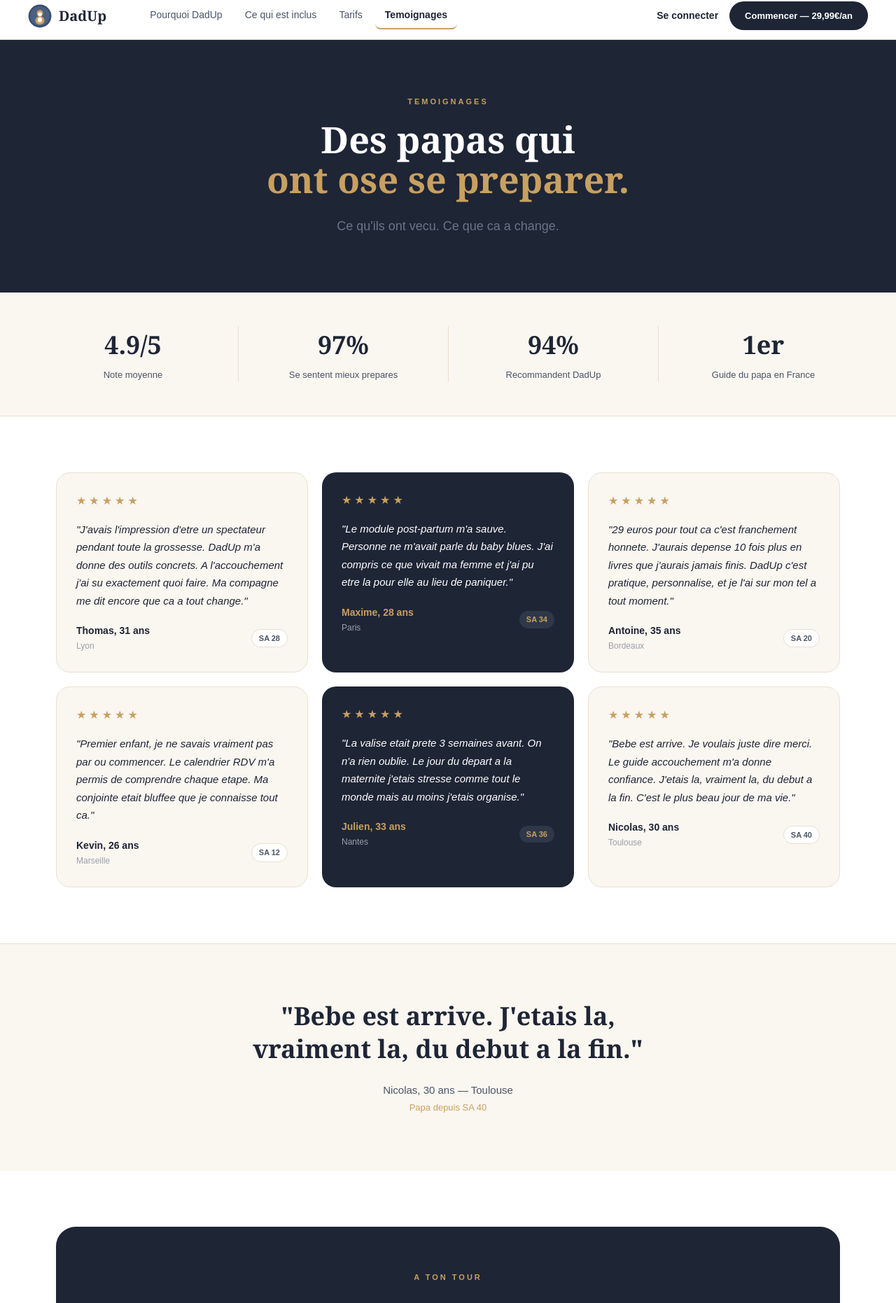
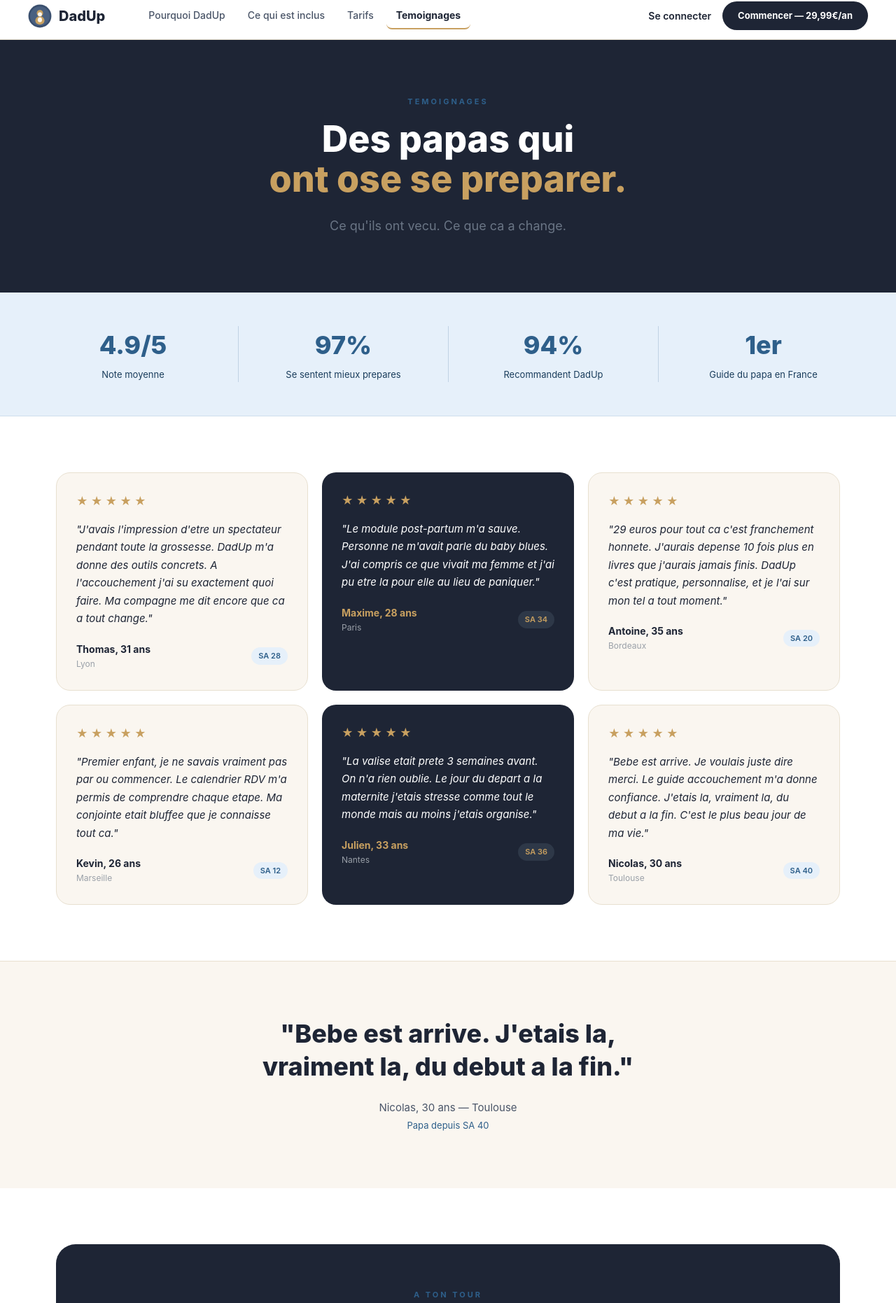
Before and after one commit to Julproject/dadup, a Next.js app: page /temoignages in a window 1280 px wide. Shown: the part 11-1873 px from the top of the page at 70% size. Built offline with nearby package versions, Linux system fonts and the light colour scheme.

Commit message:
Update page.tsx

```diff
--- a/app/temoignages/page.tsx
+++ b/app/temoignages/page.tsx
@@ -1,3 +1,5 @@
+'use client';
+
 const C = {
   dark: '#1e2535',
   gold: '#c8a060',
@@ -6,6 +8,9 @@
   border: '#e8e0d0',
   text: '#4a5568',
   textLight: '#9aa0a8',
+  blue: '#2E5F8A',
+  bluePale: '#E6F0FA',
+  blueDark: '#1A3D5C',
 };
 
 function Nav() {
@@ -21,7 +26,7 @@
             <ellipse cx="150" cy="196" rx="27" ry="31" fill="#faf6f0"/>
             <circle cx="150" cy="128" r="26" fill="#faf6f0"/>
           </svg>
-          <span style={{fontWeight:800, color:C.dark, fontSize:'20px', fontFamily:'Georgia,serif'}}>DadUp</span>
+          <span style={{fontWeight:800, color:C.dark, fontSize:'20px'}}>DadUp</span>
         </a>
         <div style={{display:'flex', gap:'4px'}}>
           <a href="/pourquoi" style={{color:C.text, fontSize:'14px', fontWeight:500, padding:'8px 14px', borderRadius:'8px', textDecoration:'none'}}>Pourquoi DadUp</a>
@@ -50,7 +55,7 @@
           <ellipse cx="150" cy="196" rx="27" ry="31" fill="#faf6f0"/>
           <circle cx="150" cy="128" r="26" fill="#faf6f0"/>
         </svg>
-        <span style={{color:C.white, fontSize:'16px', fontWeight:700, fontFamily:'Georgia,serif'}}>DadUp</span>
+        <span style={{color:C.white, fontSize:'16px', fontWeight:700}}>DadUp</span>
       </div>
       <p style={{color:'#6a7585', fontSize:'12px', margin:0}}>DadUp est un outil d'information. Il ne remplace pas l'avis d'un medecin.</p>
     </footer>
@@ -68,20 +73,20 @@
   ];
 
   return (
-    <main style={{minHeight:'100vh', background:C.white, fontFamily:'sans-serif'}}>
+    <main style={{minHeight:'100vh', background:C.white, fontFamily:"-apple-system,BlinkMacSystemFont,'Segoe UI',sans-serif"}}>
       <Nav/>
 
       <section style={{background:C.dark, padding:'80px 40px'}}>
         <div style={{maxWidth:'800px', margin:'0 auto', textAlign:'center'}}>
-          <p style={{color:C.gold, fontSize:'11px', fontWeight:700, letterSpacing:'3px', textTransform:'uppercase', margin:'0 0 16px'}}>Temoignages</p>
-          <h1 style={{color:C.white, fontSize:'52px', fontWeight:800, margin:'0 0 24px', lineHeight:1.1, fontFamily:'Georgia,serif'}}>
+          <p style={{color:C.blue, fontSize:'11px', fontWeight:700, letterSpacing:'3px', textTransform:'uppercase', margin:'0 0 16px'}}>Temoignages</p>
+          <h1 style={{color:C.white, fontSize:'52px', fontWeight:800, margin:'0 0 24px', lineHeight:1.1}}>
             Des papas qui<br/><span style={{color:C.gold}}>ont ose se preparer.</span>
           </h1>
           <p style={{color:'#6a7585', fontSize:'18px', lineHeight:1.7, margin:0}}>Ce qu'ils ont vecu. Ce que ca a change.</p>
         </div>
       </section>
 
-      <section style={{background:C.cream, padding:'48px 40px', borderBottom:`1px solid ${C.border}`}}>
+      <section style={{background:C.bluePale, padding:'48px 40px', borderBottom:`1px solid rgba(46,95,138,0.12)`}}>
         <div style={{maxWidth:'1200px', margin:'0 auto', display:'grid', gridTemplateColumns:'repeat(4,1fr)', textAlign:'center'}}>
           {[
             {chiffre:'4.9/5', label:'Note moyenne'},
@@ -89,9 +94,9 @@
             {chiffre:'94%', label:'Recommandent DadUp'},
             {chiffre:'1er', label:'Guide du papa en France'},
           ].map((s, i) => (
-            <div key={i} style={{padding:'0 32px', borderLeft: i > 0 ? `1px solid ${C.border}` : 'none'}}>
-              <p style={{color:C.dark, fontSize:'36px', fontWeight:800, margin:0, fontFamily:'Georgia,serif'}}>{s.chiffre}</p>
-              <p style={{color:C.text, fontSize:'13px', margin:'6px 0 0'}}>{s.label}</p>
+            <div key={i} style={{padding:'0 32px', borderLeft: i > 0 ? `1px solid rgba(46,95,138,0.2)` : 'none'}}>
+              <p style={{color:C.blue, fontSize:'36px', fontWeight:800, margin:0}}>{s.chiffre}</p>
+              <p style={{color:C.blueDark, fontSize:'13px', margin:'6px 0 0'}}>{s.label}</p>
             </div>
           ))}
         </div>
@@ -112,7 +117,7 @@
                   <p style={{color: i === 1 || i === 4 ? C.gold : C.dark, fontSize:'14px', fontWeight:700, margin:0}}>{t.prenom}, {t.age} ans</p>
                   <p style={{color:C.textLight, fontSize:'12px', margin:'2px 0 0'}}>{t.ville}</p>
                 </div>
-                <span style={{background: i === 1 || i === 4 ? '#2e3848' : C.white, color: i === 1 || i === 4 ? C.gold : C.text, fontSize:'11px', fontWeight:600, padding:'4px 10px', borderRadius:'20px', border: i === 1 || i === 4 ? 'none' : `1px solid ${C.border}`}}>{t.semaine}</span>
+                <span style={{background: i === 1 || i === 4 ? '#2e3848' : C.bluePale, color: i === 1 || i === 4 ? C.gold : C.blue, fontSize:'11px', fontWeight:600, padding:'4px 10px', borderRadius:'20px'}}>{t.semaine}</span>
               </div>
             </div>
           ))}
@@ -121,18 +126,18 @@
 
       <section style={{background:C.cream, padding:'80px 40px', borderTop:`1px solid ${C.border}`}}>
         <div style={{maxWidth:'800px', margin:'0 auto', textAlign:'center'}}>
-          <p style={{fontSize:'36px', fontWeight:800, color:C.dark, lineHeight:1.3, margin:'0 0 24px', fontFamily:'Georgia,serif'}}>
+          <p style={{fontSize:'36px', fontWeight:800, color:C.dark, lineHeight:1.3, margin:'0 0 24px'}}>
             "Bebe est arrive. J'etais la,<br/>vraiment la, du debut a la fin."
           </p>
           <p style={{color:C.text, fontSize:'15px', margin:'0 0 4px'}}>Nicolas, 30 ans — Toulouse</p>
-          <p style={{color:C.gold, fontSize:'13px', margin:0}}>Papa depuis SA 40</p>
+          <p style={{color:C.blue, fontSize:'13px', margin:0}}>Papa depuis SA 40</p>
         </div>
       </section>
 
       <section style={{padding:'80px 40px', maxWidth:'1200px', margin:'0 auto'}}>
-        <div style={{background:C.dark, borderRadius:'28px', padding:'64px', textAlign:'center'}}>
-          <p style={{color:C.gold, fontSize:'11px', fontWeight:700, letterSpacing:'3px', textTransform:'uppercase', margin:'0 0 16px'}}>A ton tour</p>
-          <h2 style={{color:C.white, fontSize:'42px', fontWeight:800, margin:'0 0 16px', fontFamily:'Georgia,serif'}}>Rejoins les papas<br/>qui se preparent.</h2>
+        <div style={{background:C.dark, borderRadius:'28px', padding:'64px', textAlign:'center' as const}}>
+          <p style={{color:C.blue, fontSize:'11px', fontWeight:700, letterSpacing:'3px', textTransform:'uppercase', margin:'0 0 16px'}}>A ton tour</p>
+          <h2 style={{color:C.white, fontSize:'42px', fontWeight:800, margin:'0 0 16px'}}>Rejoins les papas<br/>qui se preparent.</h2>
           <p style={{color:'#6a7585', fontSize:'16px', margin:'0 0 40px'}}>29,99€/an. Sans engagement. Acces immediat.</p>
           <a href="/tarifs" style={{background:C.gold, color:'#1c1510', padding:'18px 48px', borderRadius:'32px', fontSize:'16px', fontWeight:800, textDecoration:'none', display:'inline-block'}}>Commencer maintenant</a>
           <p style={{color:'#3d5070', fontSize:'12px', margin:'16px 0 0'}}>Paiement securise par Stripe</p>
```
